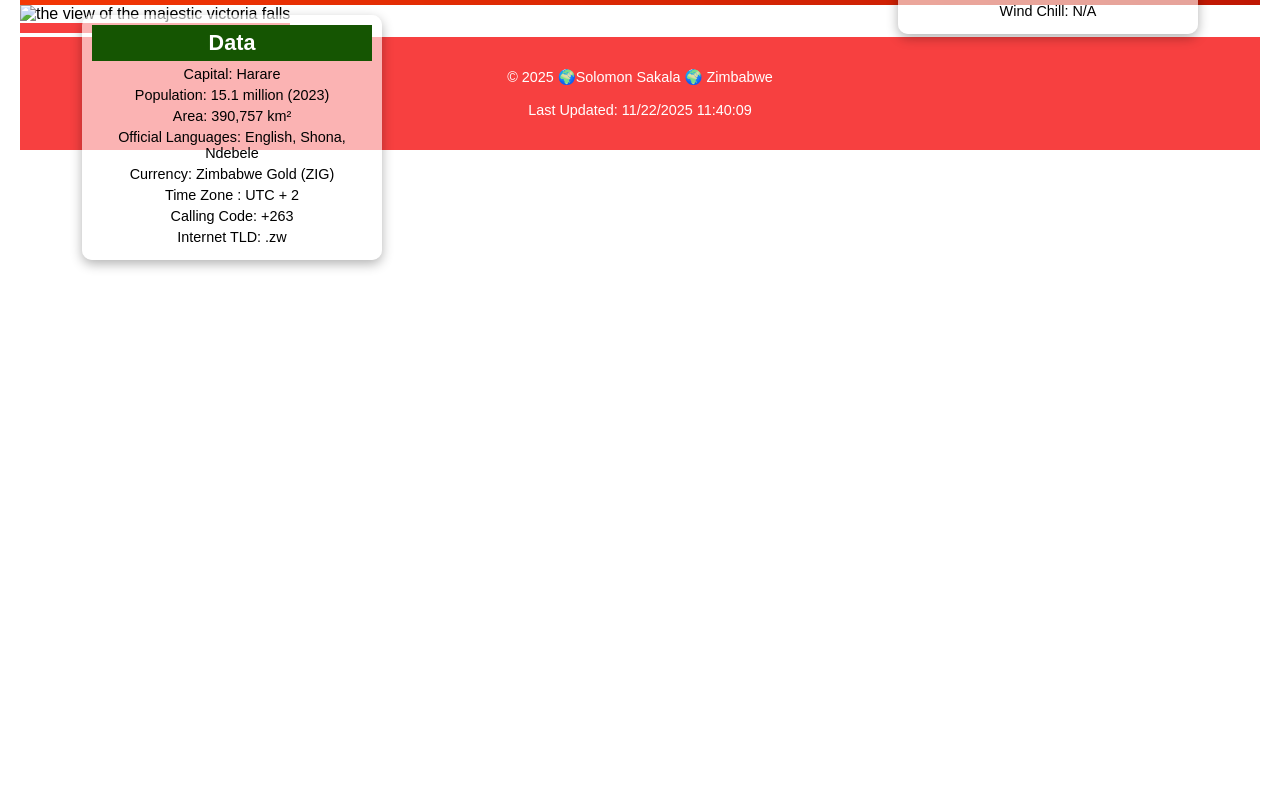
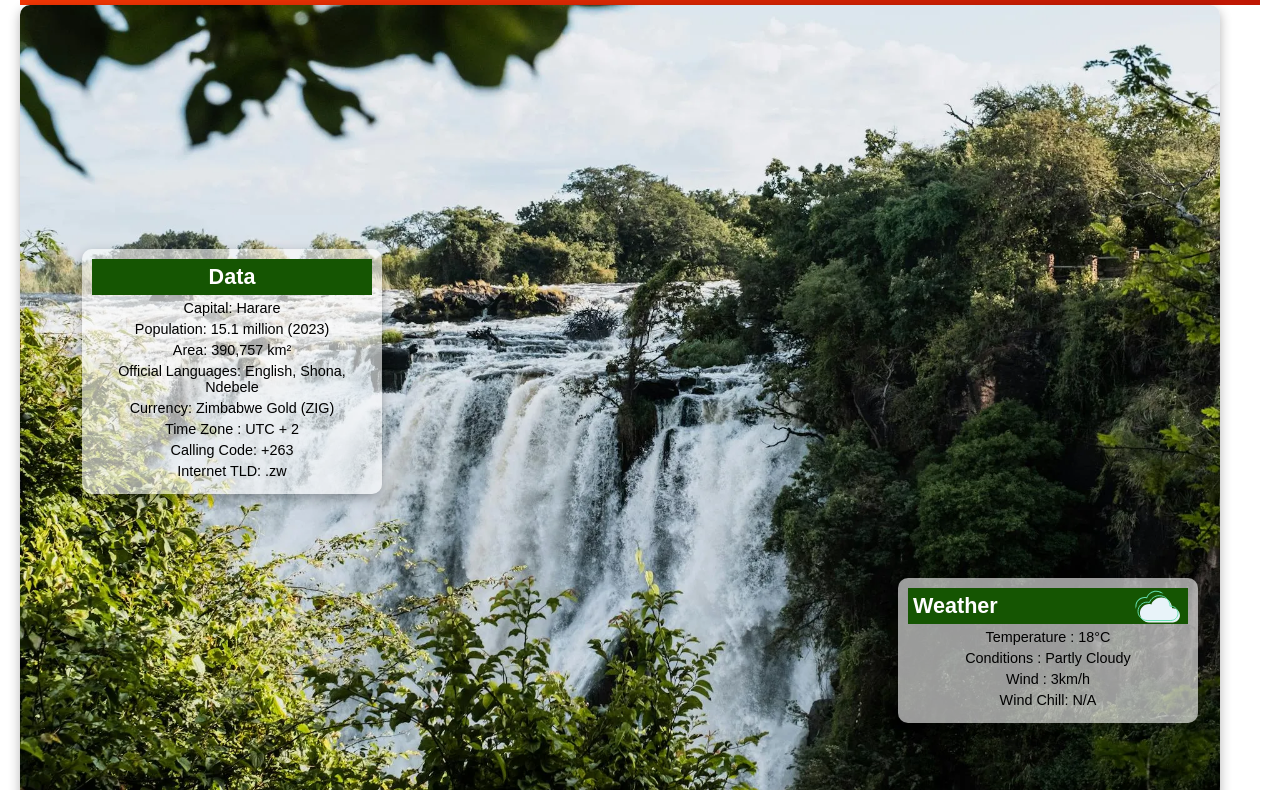
Before and after one commit to SS-ims/wdd131-block6, a plain HTML site: page place.html in a window 1280 px wide. Shown: the part 100-890 px from the top of the page. Before the commit the page ends 800 px from the top, so only its background shows below. Drawn offline with Linux system fonts and the light colour scheme; a web font is replaced by a local one.

Commit message:
update images for responsiveness

```diff
--- a/styles/place.css
+++ b/styles/place.css
@@ -37,7 +37,7 @@ li{
 }
 
 .hero img {
-
+    align-items: center;
     width: 100%;
     height: auto;
     object-fit: cover;
@@ -73,7 +73,7 @@ footer{
     color: white;
     padding: 1.5rem;
     margin: 0;
-    background-color:rgba(245, 5, 5, 0.76);
+    background: linear-gradient(to right, #f1da07 0%, #155502 100%);
 }
 footer p{
     padding: 0.5rem;
@@ -87,9 +87,16 @@ footer p{
     li{
         font-size: 0.9rem;
     }
+    .hero{
+        border-radius: 10px;
+        box-shadow: 0 4px 12px rgba(0, 0, 0, 0.3);
+    }
     .intro, .weather {
-        width: 100%;
+        width: 30em;
         font-size: 0.9rem;
+        border-radius: 10px;
+        box-shadow: 0 4px 12px rgba(0, 0, 0, 0.3);
+        margin-bottom: 1em;
     }
     footer{
         width: 100%;
@@ -111,6 +118,8 @@ footer p{
     .intro, .weather {
         width: 80%;
         position: relative;
+        border-radius: 10px;
+        box-shadow: 0 4px 12px rgba(0, 0, 0, 0.3);
 
     }
     h1{
@@ -132,7 +141,6 @@ footer p{
         position: absolute;
         width: 300px;
         border-radius: 10px;
-
         box-shadow: 0 4px 12px rgba(0, 0, 0, 0.3);
     }
     .intro{
```
Also changed, not shown: images/cloudy_weather_icon.svg (added), images/vic-falls-large.webp (added), images/vic-falls-larger.jpg (added), images/vic-falls-largest.jpg (added), images/vic-falls-medium.jpg (added), images/vic-falls-small.jpg (added).
